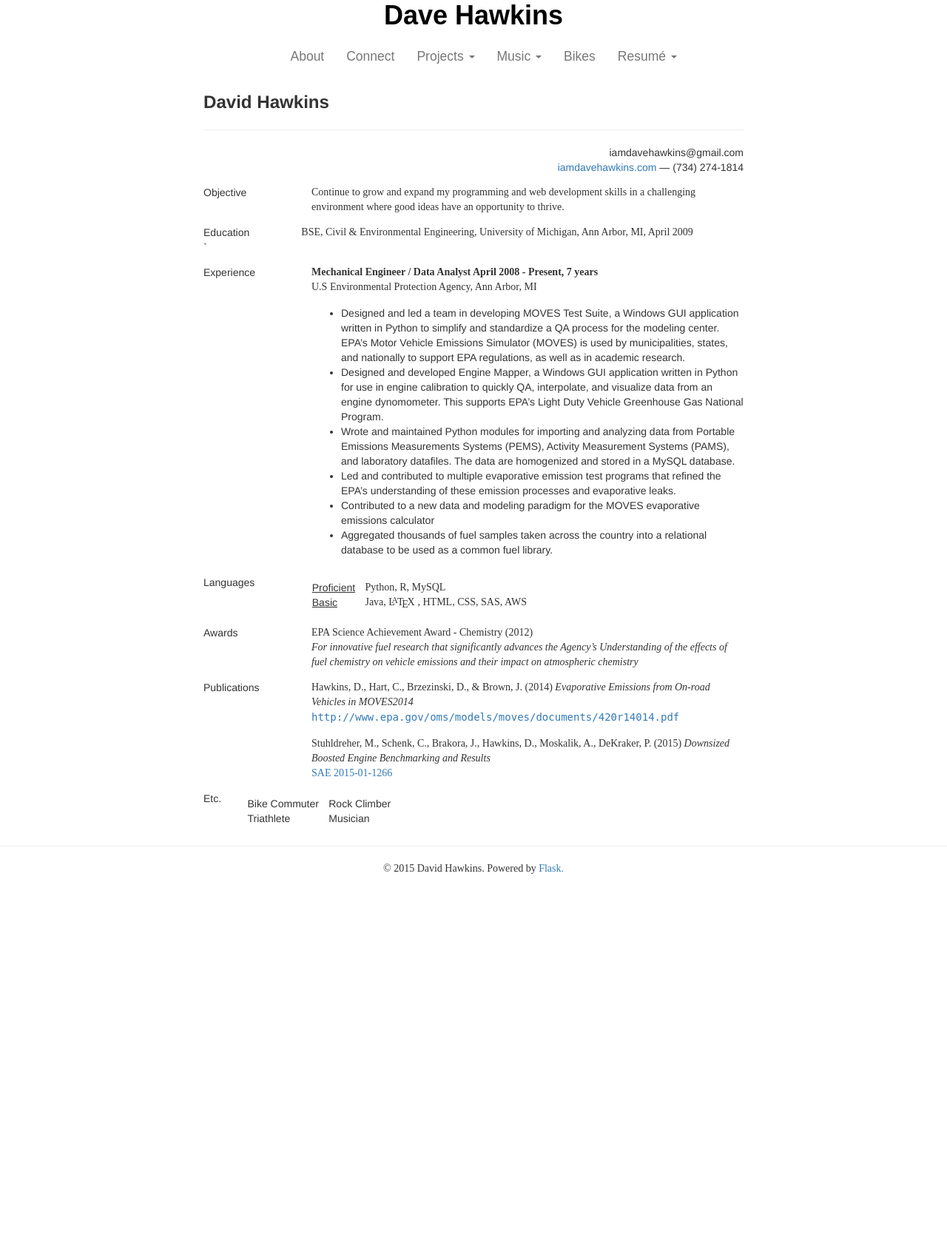
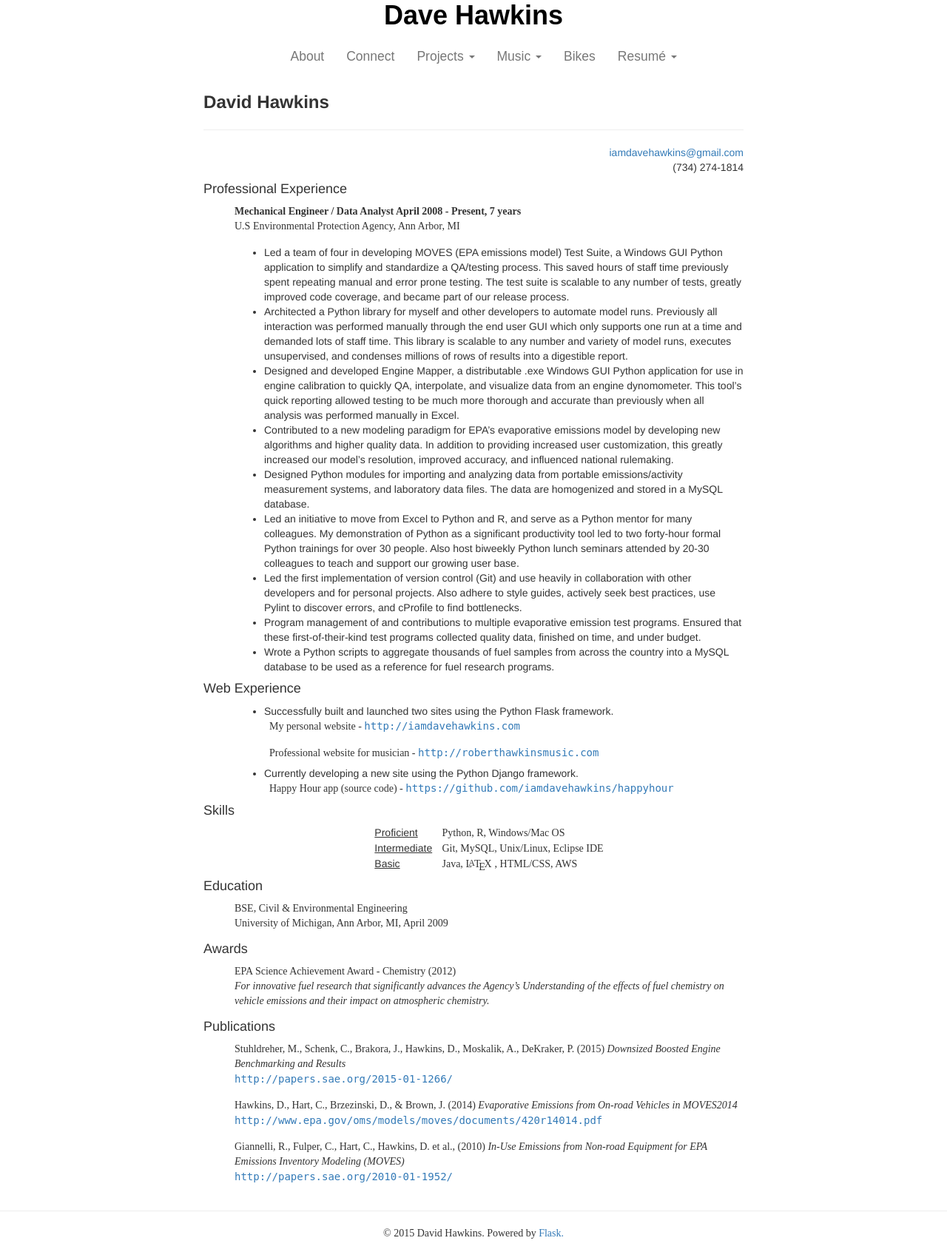
Before and after one commit to iamdavehawkins/iamdavehawkins, a Flask app: page /resume/html in a window 1280 px wide; the page is wider, and only the part inside the window is pictured. Shown: the part 297-1989 px from the top of that part at 74% size. Before the commit the page ends 1478 px from the top of that part, so only its background shows below. Run offline with Flask 2, Linux system fonts and the light colour scheme; some libraries are stand-ins or nearby versions; some web fonts are replaced.

Commit message:
updated resume

```diff
--- a/app/templates/about.html
+++ b/app/templates/about.html
@@ -17,7 +17,7 @@
 				<li>In the past 7 years, I have only driven my car to work once (mostly I bike, sometimes I bus)</li>
 				<li>I'm passionate about <a href="https://scontent-lga1-1.xx.fbcdn.net/hphotos-xfp1/v/t1.0-9/10303867_10103902741516533_4951379409415181034_n.jpg?oh=481f725983a7acbe2e1035f75c472943&oe=5627F97B">rock climbing</a>, cycling, <a href="https://scontent-lga1-1.xx.fbcdn.net/hphotos-xaf1/v/t1.0-9/392618_10101092271530913_414407075_n.jpg?oh=8bc8647e960b57e09016f87401396a52&oe=563353F7">mountain biking</a>, running and staying active outdoors</li>
 				<li>I also love camping and backpacking</li>
-				<li>Programming is a recent hobby I found after teaching myself in order to do my job better.</li>
+				<li>Programming is a recent hobby I found after teaching myself in order to do my job better</li>
 				<li>I've been <a href="https://scontent-lga1-1.xx.fbcdn.net/hphotos-xaf1/v/t1.0-9/182442_192505714103171_7214952_n.jpg?oh=fb61ebc7b10b7746331fcf6ececad3b9&oe=55E7C322">playing piano</a> since I was 5, and trumpet since I was 10</li>
 				<li>I've completed 2 half ironman triathlons and one marathon</li>
 				<li><a href="https://scontent-lga1-1.xx.fbcdn.net/hphotos-xfp1/v/t1.0-9/s720x720/19506_10105058667900793_5018091075745658229_n.jpg?oh=484f2377e23ded9700766cf3c85bda6d&oe=55EDE9A9">Two younger brothers</a></li>
--- a/app/templates/resumehtml.html
+++ b/app/templates/resumehtml.html
@@ -9,129 +9,136 @@
 <div class="container">
 <div class="col-md-8 col-md-offset-2">
 
-<div class="resume">
-<div class="linename"><span class="cmbx-12x-x-144">David Hawkins</span>
-</div><hr />
-<div class="line-address">
-iamdavehawkins@gmail.com<br /><a href="http://www.iamdavehawkins.com">iamdavehawkins.com</a> &#8212; (734) 274-1814</div>
+<div class="resume"> <div class="linename"><span
+class="cmbx-12x-x-144">David Hawkins</span></div><hr /><div class="line-address"><a
+href="mailto:iamdavehawkins@gmail.com" >
+iamdavehawkins@gmail.com</a><br />(734) 274-1814</div>
+<h4 class="sectionHead"><a
+ id="x1-10000"></a>Professional Experience</h4><div class="section">
+<!--l. 29--><p class="noindent" ><span
+class="cmbx-10">Mechanical Engineer / Data Analyst               April 2008 - Present, 7</span><span
+class="cmbx-10">&#x00A0;years</span>
+<br
+class="newline" />U.S Environmental Protection Agency, Ann Arbor, MI
+       <ul class="itemize1">
+       <li class="itemize">Led a team of four in developing MOVES (EPA emissions model) Test Suite, a
+       Windows GUI Python application to simplify and standardize a QA/testing process.
+       This saved hours of staff time previously spent repeating manual and error prone
+       testing. The test suite is scalable to any number of tests, greatly improved code
+       coverage, and became part of our release process.
+       </li>
+       <li class="itemize">Architected a Python library for myself and other developers to automate model
+       runs. Previously all interaction was performed manually through the end user GUI
+       which only supports one run at a time and demanded lots of staff time. This library
+       is scalable to any number and variety of model runs, executes unsupervised, and
+       condenses millions of rows of results into a digestible report.
+       </li>
+       <li class="itemize">Designed and developed Engine Mapper, a distributable .exe Windows GUI Python
+       application for use in engine calibration to quickly QA, interpolate, and visualize
+       data from an engine dynomometer. This tool&#8217;s quick reporting allowed testing to be
+       much more thorough and accurate than previously when all analysis was performed
+       manually in Excel.
+       </li>
+       <li class="itemize">Contributed to a new modeling paradigm for EPA&#8217;s evaporative emissions model
+       by developing new algorithms and higher quality data. In addition to providing
+       increased user customization, this greatly increased our model&#8217;s resolution, improved
+       accuracy, and influenced national rulemaking.
+       </li>
+       <li class="itemize">Designed  Python  modules  for  importing  and  analyzing  data  from  portable
+       emissions/activity measurement systems, and laboratory data files. The data are
+       homogenized and stored in a MySQL database.
+       </li>
+       <li class="itemize">Led an initiative to move from Excel to Python and R, and serve as a Python mentor
+       for  many  colleagues.  My  demonstration  of  Python  as  a  significant  productivity
+       tool led to two forty-hour formal Python trainings for over 30 people. Also host
+       biweekly Python lunch seminars attended by 20-30 colleagues to teach and support
+       our growing user base.
+       </li>
+       <li class="itemize">Led the first implementation of version control (Git) and use heavily in collaboration
+       with other developers and for personal projects. Also adhere to style guides, actively
+       seek best practices, use Pylint to discover errors, and cProfile to find bottlenecks.
+       </li>
+       <li class="itemize">Program management of and contributions to multiple evaporative emission test
+       programs. Ensured that these first-of-their-kind test programs collected quality data,
+       finished on time, and under budget.
 
-<table class="section">
-<tr><td class="section">
-<a id="x1-10000"></a>Objective</td>
-<td class="section-body">
-<!--l. 26-->
-<p class="noindent" >Continue to grow and expand my programming and web development skills in a challenging
-environment where good ideas have an opportunity to thrive.
-</td></tr></table>
 
-<table class="section">
-<tr><td class="section">
-<a id="x1-20000"></a>Education
-</td>
-<td class="section-body">
-<!--l. 29-->
-<p class="noindent" >BSE, Civil &amp; Environmental Engineering, University of Michigan, Ann Arbor, MI, April 2009
-</td></tr></table>`
-
-<table class="section">
-<tr><td class="section">
-<a id="x1-30000"></a>Experience</td><td class="section-body">
-<!--l. 33-->
-<p class="noindent" ><span class="cmbx-10">Mechanical Engineer / Data Analyst April 2008 - Present, 7 years</span>
-<br class="newline" />U.S Environmental Protection Agency, Ann Arbor, MI
+            </li>
+            <li class="itemize">Wrote  a  Python  scripts  to  aggregate  thousands  of  fuel  samples  from  across  the
+            country into a MySQL database to be used as a reference for fuel research programs.
+            </li></ul>
+       </div><h4 class="sectionHead"><a
+ id="x1-20000"></a>Web Experience</h4><div class="section">
             <ul class="itemize1">
-       <li class="itemize">Designed  and  led  a  team  in  developing  MOVES  Test  Suite,  a  Windows  GUI
-       application written in Python to simplify and standardize a QA process for the
-       modeling center. EPA&#8217;s Motor Vehicle Emissions Simulator (MOVES) is used by
-       municipalities,  states,  and  nationally  to  support  EPA  regulations,  as  well  as  in
-       academic research.
+            <li class="itemize">Successfully built and launched two sites using the Python Flask framework.
+            <!--l. 73--><p class="noindent" >&#x00A0;      My personal website - <a
+href="http://iamdavehawkins.com" class="url" ><span
+class="cmtt-10">http://iamdavehawkins.com</span></a>
+            <!--l. 74--><p class="noindent" >&#x00A0;      Professional website for musician - <a
+href="http://roberthawkinsmusic.com" class="url" ><span
+class="cmtt-10">http://roberthawkinsmusic.com</span></a>
             </li>
-       <li class="itemize">Designed and developed Engine Mapper, a Windows GUI application written in
-       Python for use in engine calibration to quickly QA, interpolate, and visualize data
-       from an engine dynomometer. This supports EPA&#8217;s Light Duty Vehicle Greenhouse
-       Gas National Program.
-       </li>
-       <li class="itemize">Wrote  and  maintained  Python  modules  for  importing  and  analyzing  data  from
-       Portable Emissions Measurements Systems (PEMS), Activity Measurement Systems
-       (PAMS), and laboratory datafiles. The data are homogenized and stored in a MySQL
-       database.
-       </li>
-       <li class="itemize">Led and contributed to multiple evaporative emission test programs that refined the
-       EPA&#8217;s understanding of these emission processes and evaporative leaks.
-       </li>
-       <li class="itemize">Contributed to a new data and modeling paradigm for the MOVES evaporative
-       emissions calculator
-	   </li>
-       <li class="itemize">Aggregated thousands of fuel samples taken across the country into a relational
-       database to be used as a common fuel library.
-       </li>
-   	   </ul>
-</td></tr></table>
-
-<table class="section"><tr><td class="section">
-<a id="x1-40000"></a>Languages</td><td class="section-body">
+            <li class="itemize">Currently developing a new site using the Python Django framework.
+            <!--l. 76--><p class="noindent" >&#x00A0;      Happy             Hour             app             (source             code)             -
+            <a
+href="https://github.com/iamdavehawkins/happyhour" class="url" ><span
+class="cmtt-10">https://github.com/iamdavehawkins/happyhour</span></a></li></ul>
+       </div><h4 class="sectionHead"><a
+ id="x1-30000"></a>Skills</h4><div class="section">
        <div class="tabular"> <table id="TBL-1" class="tabular"
 cellspacing="0" cellpadding="0"
 ><colgroup id="TBL-1-1g"><col
 id="TBL-1-1"><col
 id="TBL-1-2"></colgroup><tr
  style="vertical-align:baseline;" id="TBL-1-1-"><td  style="white-space:nowrap; text-align:left;" id="TBL-1-1-1"
-class="td01"><span class="underline">Proficient</span></td><td  style="white-space:wrap; text-align:left;" id="TBL-1-1-2"
-class="td10"><!--l. 71--><p class="noindent" >Python, R, MySQL                                       </td>
+class="td01"><span class="underline">Proficient</span>   </td><td  style="white-space:wrap; text-align:left;" id="TBL-1-1-2"
+class="td10"><!--l. 81--><p class="noindent" >Python, R, Windows/Mac OS                         </td>
 </tr><tr
  style="vertical-align:baseline;" id="TBL-1-2-"><td  style="white-space:nowrap; text-align:left;" id="TBL-1-2-1"
-class="td01"><span class="underline">Basic</span>       </td><td  style="white-space:wrap; text-align:left;" id="TBL-1-2-2"
-class="td10"><!--l. 72--><p class="noindent" >Java, <span class="LATEX">L<span class="A">A</span><span class="TEX">T<span
-class="E">E</span>X</span></span>, HTML, CSS, SAS, AWS             </td>
+class="td01"><span class="underline">Intermediate</span></td><td  style="white-space:wrap; text-align:left;" id="TBL-1-2-2"
+class="td10"><!--l. 82--><p class="noindent" >Git, MySQL, Unix/Linux, Eclipse IDE              </td>
+</tr><tr
+ style="vertical-align:baseline;" id="TBL-1-3-"><td  style="white-space:nowrap; text-align:left;" id="TBL-1-3-1"
+class="td01"><span class="underline">Basic</span>          </td><td  style="white-space:wrap; text-align:left;" id="TBL-1-3-2"
+class="td10"><!--l. 83--><p class="noindent" >Java, <span class="LATEX">L<span class="A">A</span><span class="TEX">T<span
+class="E">E</span>X</span></span>, HTML/CSS, AWS                    </td>
 </tr></table></div>
-                  </td></tr></table>
-                  <table class="section"><tr><td class="section">
-                  <a
- id="x1-50000"></a>Awards</td><td class="section-body">
-                  <!--l. 76--><p class="noindent" >EPA Science Achievement Award - Chemistry (2012) <br
+       </div><h4 class="sectionHead"><a
+ id="x1-40000"></a>Education</h4><div class="section">
+       <!--l. 87--><p class="noindent" >BSE, Civil &amp; Environmental Engineering <br
+class="newline" />University of Michigan, Ann Arbor, MI, April 2009
+       </div><h4 class="sectionHead"><a
+ id="x1-50000"></a>Awards</h4><div class="section">
+       <!--l. 91--><p class="noindent" >EPA Science Achievement Award - Chemistry (2012) <br
 class="newline" /><span
 class="cmti-10">For innovative fuel research that significantly advances the Agency&#8217;s Understanding of</span>
        <span
 class="cmti-10">the effects of fuel chemistry on vehicle emissions and their impact on atmospheric</span>
        <span
-class="cmti-10">chemistry</span>
-                  </td></tr></table>
-                  <table class="section"><tr><td class="section">
-                  <a
- id="x1-60000"></a>Publications</td><td class="section-body">
-                  <!--l. 82--><p class="noindent" >Hawkins, D., Hart, C., Brzezinski, D., &amp; Brown, J. (2014) <span
+class="cmti-10">chemistry.</span>
+       </div><h4 class="sectionHead"><a
+ id="x1-60000"></a>Publications</h4><div class="section">
+       <!--l. 97--><p class="noindent" >Stuhldreher, M., Schenk, C., Brakora, J., Hawkins, D., Moskalik, A., DeKraker, P. (2015)
+       <span
+class="cmti-10">Downsized Boosted Engine Benchmarking and Results </span><br
+class="newline" /><a
+href="http://papers.sae.org/2015-01-1266/" class="url" ><span
+class="cmtt-10">http://papers.sae.org/2015-01-1266/</span></a>
+       <!--l. 101--><p class="noindent" >Hawkins, D., Hart, C., Brzezinski, D., &amp; Brown, J. (2014) <span
 class="cmti-10">Evaporative Emissions from On-road</span>
        <span
 class="cmti-10">Vehicles in MOVES2014 </span><br
 class="newline" /><a
 href="http://www.epa.gov/oms/models/moves/documents/420r14014.pdf" class="url" ><span
 class="cmtt-10">http://www.epa.gov/oms/models/moves/documents/420r14014.pdf</span></a>
-                  <!--l. 86--><p class="noindent" >Stuhldreher, M., Schenk, C., Brakora, J., Hawkins, D., Moskalik, A., DeKraker, P. (2015)
+       <!--l. 105--><p class="noindent" >Giannelli, R., Fulper, C., Hart, C., Hawkins, D. et al., (2010) <span
+class="cmti-10">In-Use Emissions from Non-road</span>
        <span
-class="cmti-10">Downsized Boosted Engine Benchmarking and Results </span><br
+class="cmti-10">Equipment for EPA Emissions Inventory Modeling (MOVES) </span><br
 class="newline" /><a
-href="http://papers.sae.org/2015-01-1266/" >SAE 2015-01-1266</a>
-                  </td></tr></table>
-
-<table class="section"><tr><td class="section">
-<a id="x1-70000">
-</a>Etc.</td><td class="section-body">
-                  <div class="tabular"> <table id="TBL-2" class="tabular"
-cellspacing="0" cellpadding="0"
-><colgroup id="TBL-2-1g"><col
-id="TBL-2-1"><col
-id="TBL-2-2"></colgroup><tr
- style="vertical-align:baseline;" id="TBL-2-1-"><td  style="white-space:nowrap; text-align:left;" id="TBL-2-1-1"
-class="td01">Bike Commuter</td><td  style="white-space:nowrap; text-align:left;" id="TBL-2-1-2"
-class="td10">Rock Climber</td></tr><tr
- style="vertical-align:baseline;" id="TBL-2-2-"><td  style="white-space:nowrap; text-align:left;" id="TBL-2-2-1"
-class="td01">Triathlete </td> <td  style="white-space:nowrap; text-align:left;" id="TBL-2-2-2"
-class="td10">Musician</td>
-</tr><tr
- style="vertical-align:baseline;" id="TBL-2-3-"><td  style="white-space:nowrap; text-align:left;" id="TBL-2-3-1"
-class="td01">              </td>
-</tr></table></div>
-                  </td></tr></table>
+href="http://papers.sae.org/2010-01-1952/" class="url" ><span
+class="cmtt-10">http://papers.sae.org/2010-01-1952/</span></a>
+       </div>
        </div>
 
 </div>
--- a/app/templates/resumepdf.html
+++ b/app/templates/resumepdf.html
@@ -1,7 +1,9 @@
 <title>David Hawkins | Resume | PDF</title>
 
-<img style="display: block;
+<!-- <img style="display: block;
     	    margin-left: auto;
     		margin-right: auto;"
  src="{{ url_for('static', filename='img/DavidHawkins.pdf', _external=True)}}" target="_blank" width=1000
-></img>
+></img> -->
+
+<embed src="{{ url_for('static', filename='img/DavidHawkins.pdf', _external=True)}}" width=100% height=100% type='application/pdf'>
```
Lines whose indentation alone changed are shown as unchanged.
